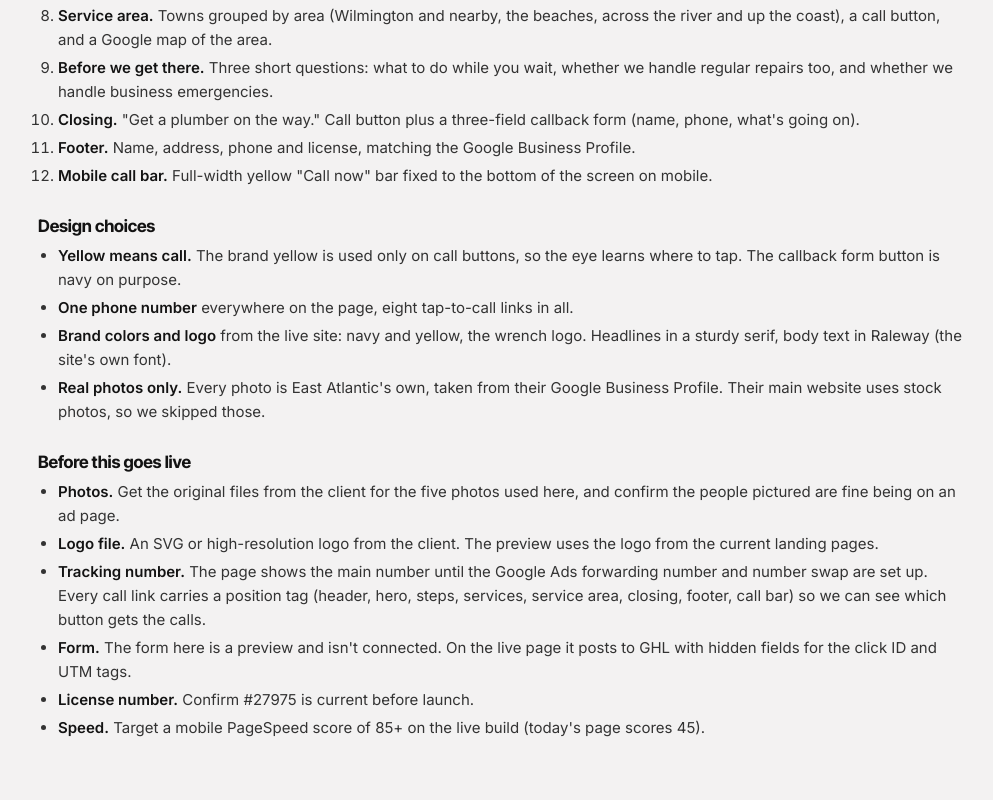
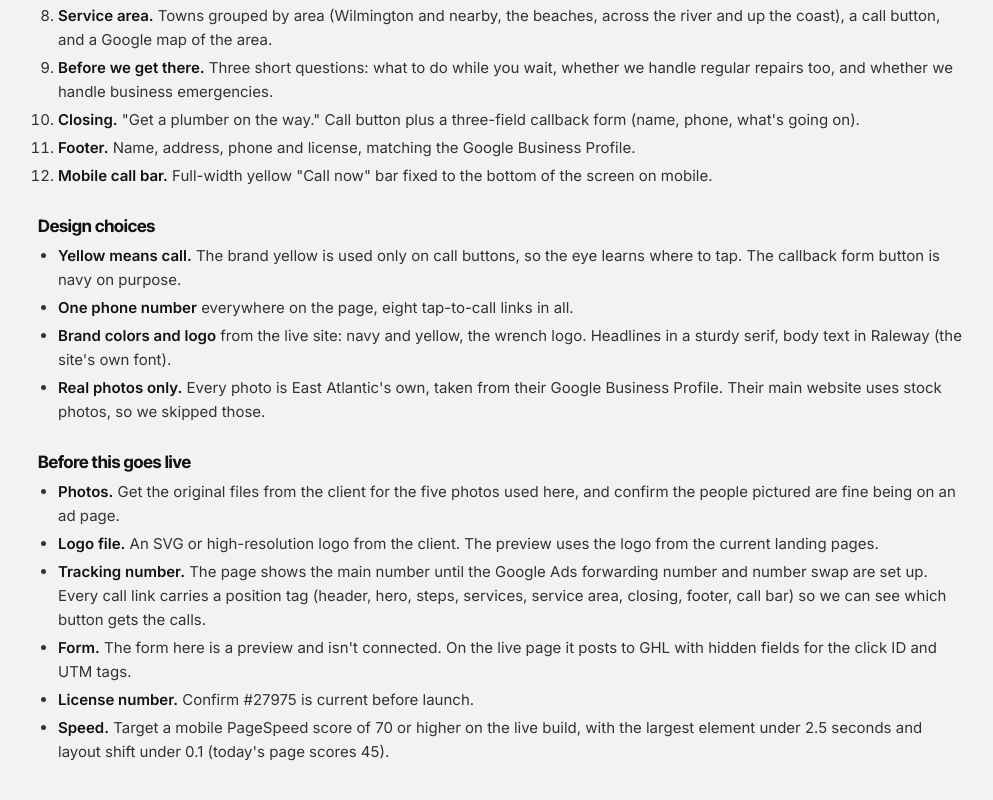
Before and after one commit to godz-onkar/eap-emergency-lp, a plain HTML site: page index.html in a window 1280 px wide. Shown: the part 1676-2476 px from the top of the page, without its empty margins (140-1133 px from the left). Drawn offline with Linux system fonts and the light colour scheme.

Commit message:
Align PageSpeed target with the structure doc
Co-Authored-By: Claude Opus 5.5 <noreply@anthropic.com>

```diff
--- a/index.html
+++ b/index.html
@@ -102,7 +102,7 @@ h1{font-family:"Inter Tight",Inter,sans-serif;font-weight:800;font-size:28px;let
     <li><b>Tracking number.</b> The page shows the main number until the Google Ads forwarding number and number swap are set up. Every call link carries a position tag (header, hero, steps, services, service area, closing, footer, call bar) so we can see which button gets the calls.</li>
     <li><b>Form.</b> The form here is a preview and isn't connected. On the live page it posts to GHL with hidden fields for the click ID and UTM tags.</li>
     <li><b>License number.</b> Confirm #27975 is current before launch.</li>
-    <li><b>Speed.</b> Target a mobile PageSpeed score of 85+ on the live build (today's page scores 45).</li>
+    <li><b>Speed.</b> Target a mobile PageSpeed score of 70 or higher on the live build, with the largest element under 2.5 seconds and layout shift under 0.1 (today's page scores 45).</li>
   </ul>
 </section>
 <script>
```
